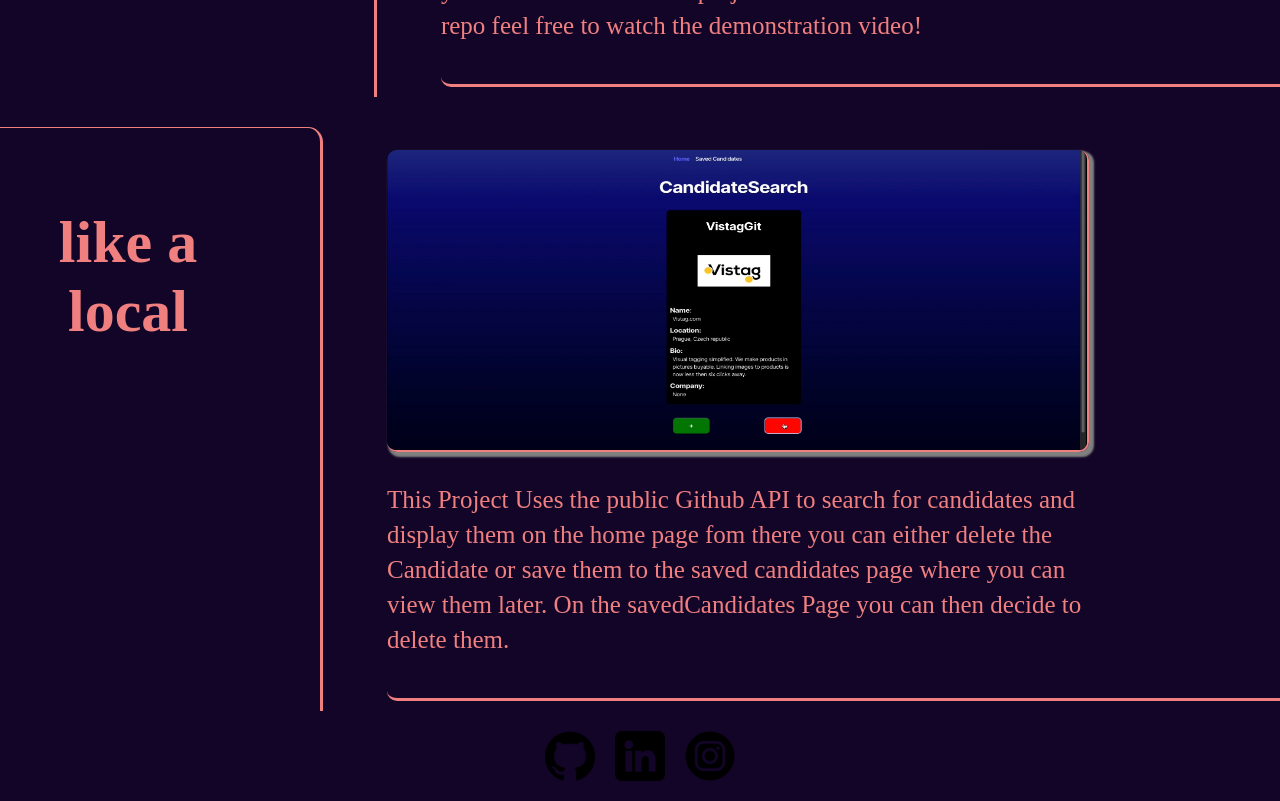
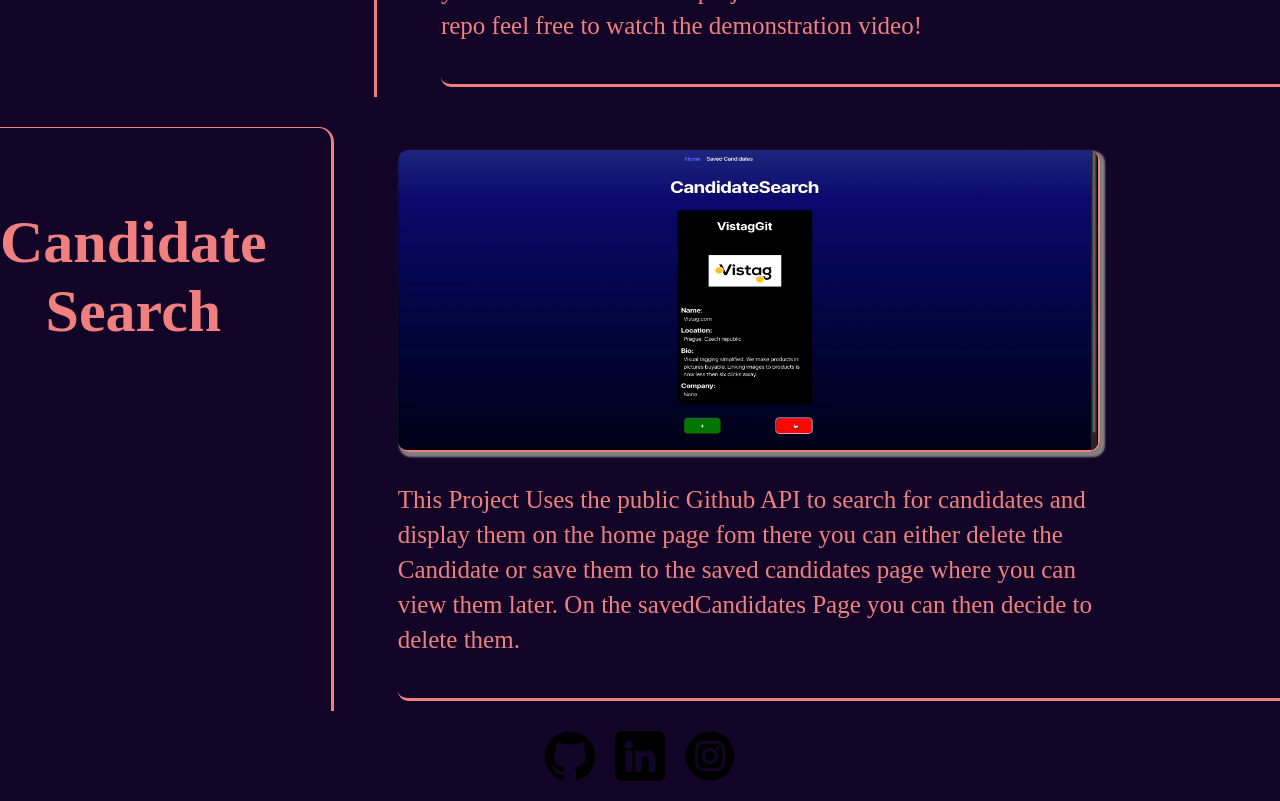
Before and after one commit to Payton212/portfolio, a React (Vite) app: page /portfolio in a window 1280 px wide. Shown: the part 1980-2781 px from the top of the page. Built offline with nearby package versions, Linux system fonts and the light colour scheme.

Commit message:
fixed candidate title

```diff
--- a/src/pages/InnerPortfolio.jsx
+++ b/src/pages/InnerPortfolio.jsx
@@ -64,7 +64,7 @@ export default function Portfolio() {
                 </section>
                 <section className = "side-bar">
 
-                        <h4 id = "link" >like a local</h4>
+                        <h4 id = "link" >Candidate Search</h4>
                             <div id="portDiv">
                                 <a id = "img" href = "https://find-my-employee.netlify.app/">
                             <img id = "portImg"src={CandidateSearch} alt="Header"/>
```
